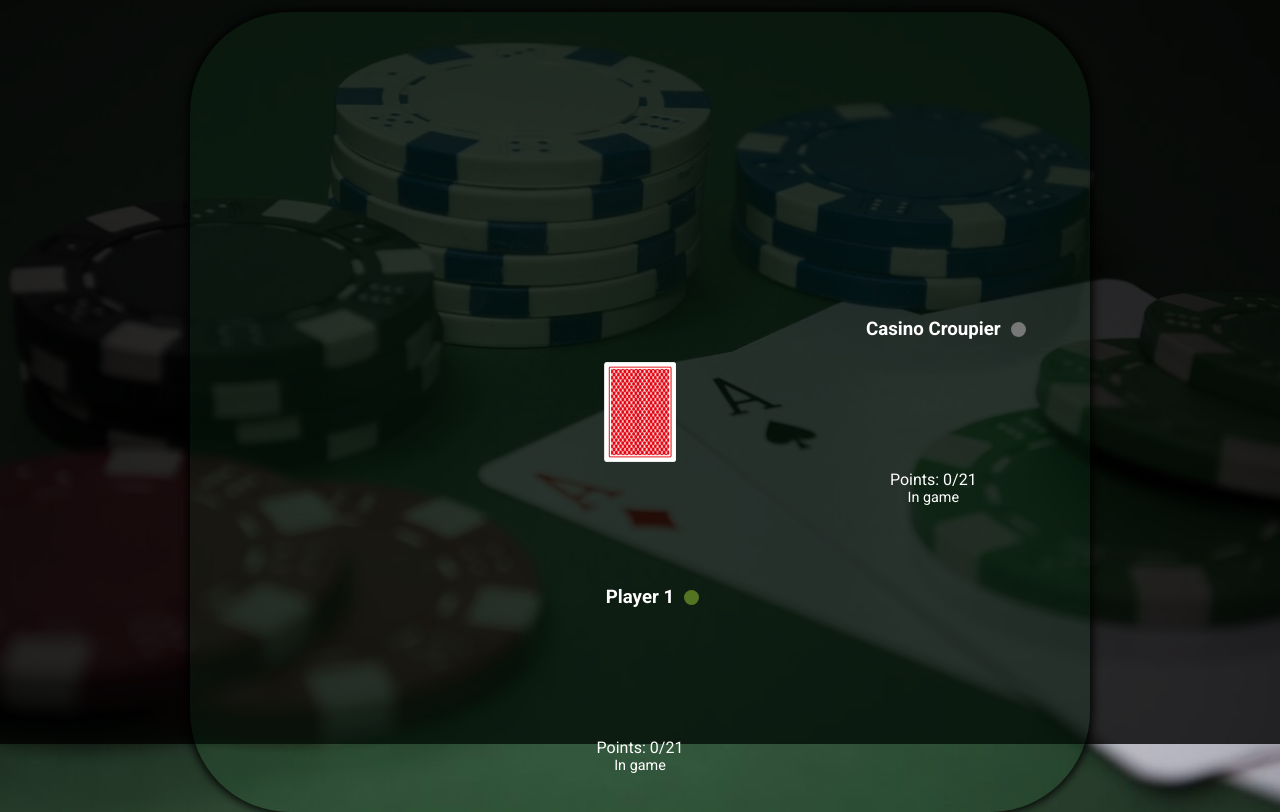
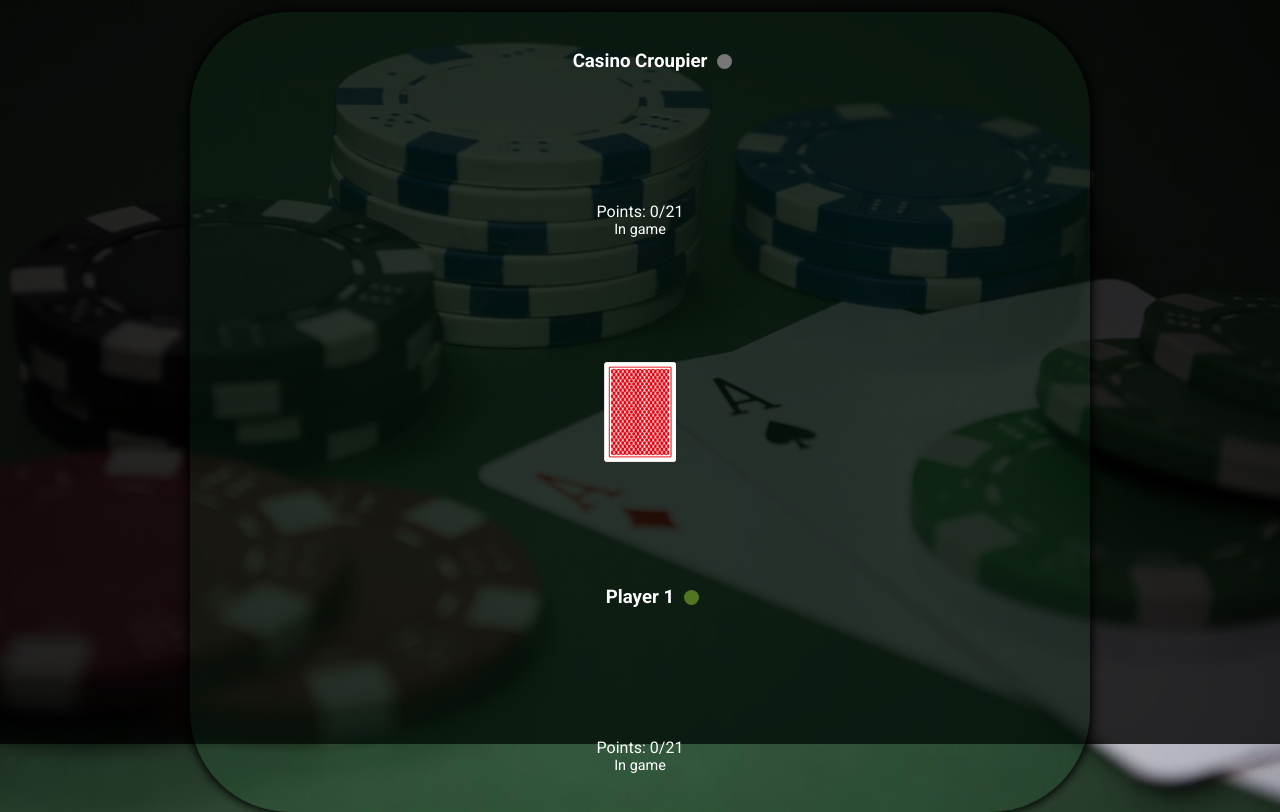
Before and after one commit to bemog/blackjack-game, a website: page src/index.html in a window 1280 px wide. Both pictures are taken after a click on the button "Start". Shown: the part 56-868 px from the top of the page. Drawn offline with Linux system fonts and the light colour scheme; no server answers.

Commit message:
If only 2 players in game set the duel position

```diff
--- a/src/index.html
+++ b/src/index.html
@@ -52,7 +52,10 @@
           <span class="game__player-score" id="score-0">Points: 0/21</span>
           <span class="game__player-status" id="status-0">In game</span>
         </div>
-        <div class="game__player game__player--hide game__player-two">
+        <div
+          class="game__player game__player--hide game__player-two"
+          id="player-1-position"
+        >
           <h3 class="game__player-name" id="player-1-position-name">
             Player 2
           </h3>
--- a/src/js/index.js
+++ b/src/js/index.js
@@ -36,6 +36,29 @@ const setStatus = (playerIndex, playerStatus, playerMessage) => {
   document.getElementById(
     `status-${playerIndex}`
   ).textContent = `${playerMessage}`;
+};
+
+// Croupier's action with delay
+const croupierCpuAction = () => {
+  if (gameOn) {
+    setTimeout(() => {
+      if (players[0].score > players[activePlayer].score) {
+        pullOneCard(activePlayer);
+      } else if (
+        players[0].score === players[activePlayer].score &&
+        players[0].score > 15
+      ) {
+        playerPass();
+      } else if (
+        players[0].score === players[activePlayer].score &&
+        players[0].score <= 15
+      ) {
+        pullOneCard(activePlayer);
+      } else {
+        playerPass();
+      }
+    }, 1000);
+  }
 };
 
 // Check score
@@ -108,26 +131,7 @@ const checkScore = () => {
     players[activePlayer].name === "Croupier" &&
     players[activePlayer].cardsNum > 1
   ) {
-    // Croupier's action with delay
-    if (gameOn) {
-      setTimeout(() => {
-        if (players[0].score > players[activePlayer].score) {
-          pullOneCard(activePlayer);
-        } else if (
-          players[0].score === players[activePlayer].score &&
-          players[0].score > 15
-        ) {
-          playerPass();
-        } else if (
-          players[0].score === players[activePlayer].score &&
-          players[0].score <= 15
-        ) {
-          pullOneCard(activePlayer);
-        } else {
-          playerPass();
-        }
-      }, 1000);
-    }
+    croupierCpuAction();
   }
 };
 
@@ -268,6 +272,10 @@ const clearUI = () => {
     // Clear player cards
     const playerInfo = document.getElementById(`cards-${i}`);
     playerInfo.parentElement.className = `game__player game__player-${classNumber}`;
+
+    if (i === 1 && playersCount <= 2) {
+      playerInfo.parentElement.classList.add("game__player-two--duel");
+    }
     playerInfo.innerHTML = "";
     // Clear player status and points
     document.getElementById(`status-${i}`).textContent = "In game";
@@ -283,7 +291,7 @@ const clearUI = () => {
 const updatePlayerInputs = (e) => {
   // Clear container with inputs
   playersForm.innerHTML = "";
-  // Create as much inputs as sets in number input
+  // Create as much player name inputs as sets in number input
   playersCount = +e.target.value;
   for (i = 0; i < playersCount; i++) {
     playersForm.innerHTML += `
@@ -304,6 +312,13 @@ const startNewGame = async () => {
   lostArray = [];
   passArray = [];
   gameOn = true;
+
+  // Change players positions if there is only 2 players
+  if (playersCount <= 2) {
+    document
+      .getElementById("player-1-position")
+      .classList.add("game__player-two--duel");
+  }
 
   // Create new players objects and push them to players table
   for (i = 0; i < playersCount; i++) {
--- a/src/scss/style.scss
+++ b/src/scss/style.scss
@@ -131,6 +131,13 @@ body {
       grid-column-end: 3;
       grid-row-start: 2;
       grid-row-end: 2;
+
+      &--duel {
+        grid-column-start: 1;
+        grid-column-end: 4;
+        grid-row-start: 1;
+        grid-row-end: 1;
+      }
     }
 
     &-three {
```
Also changed, not shown: src/css/style.css.
